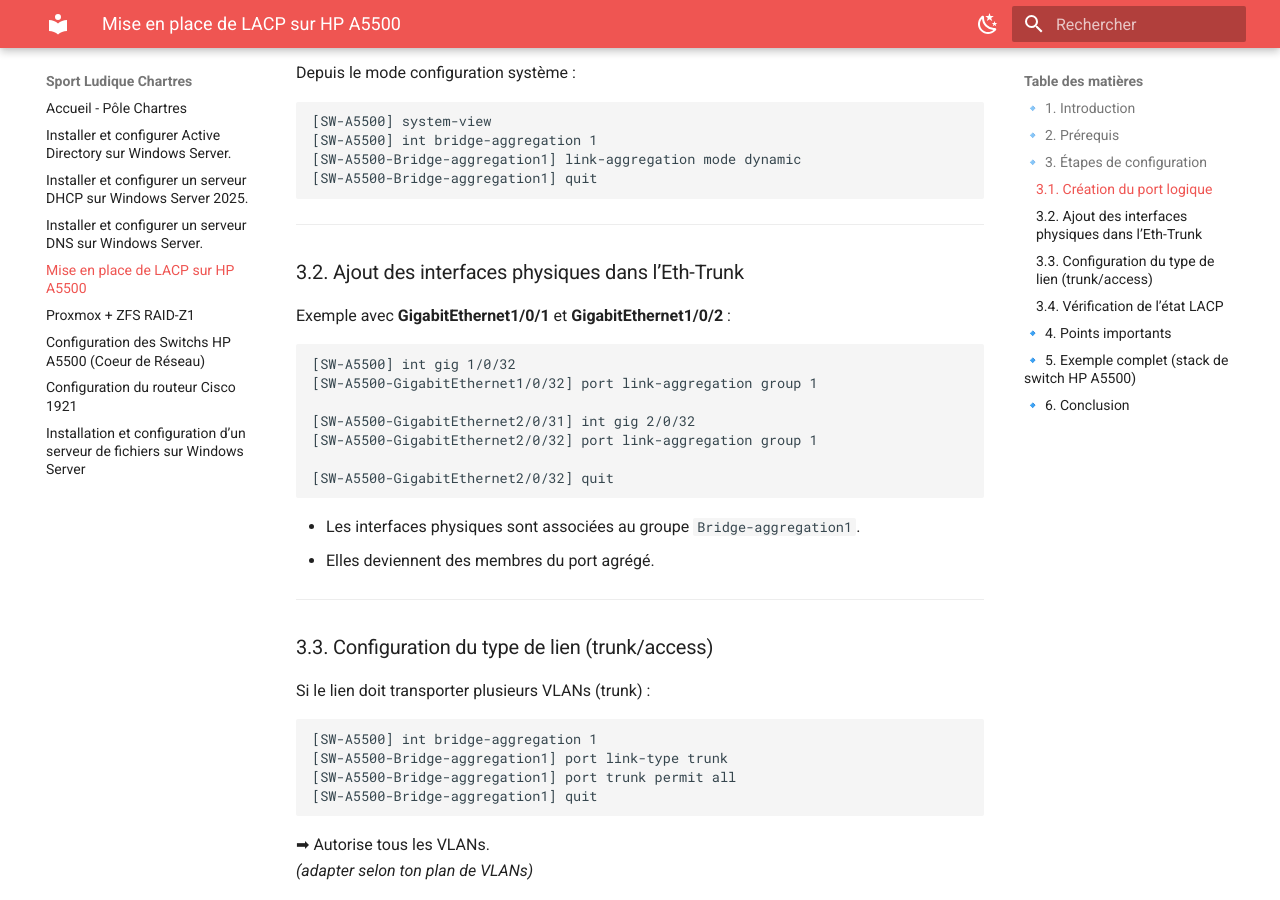
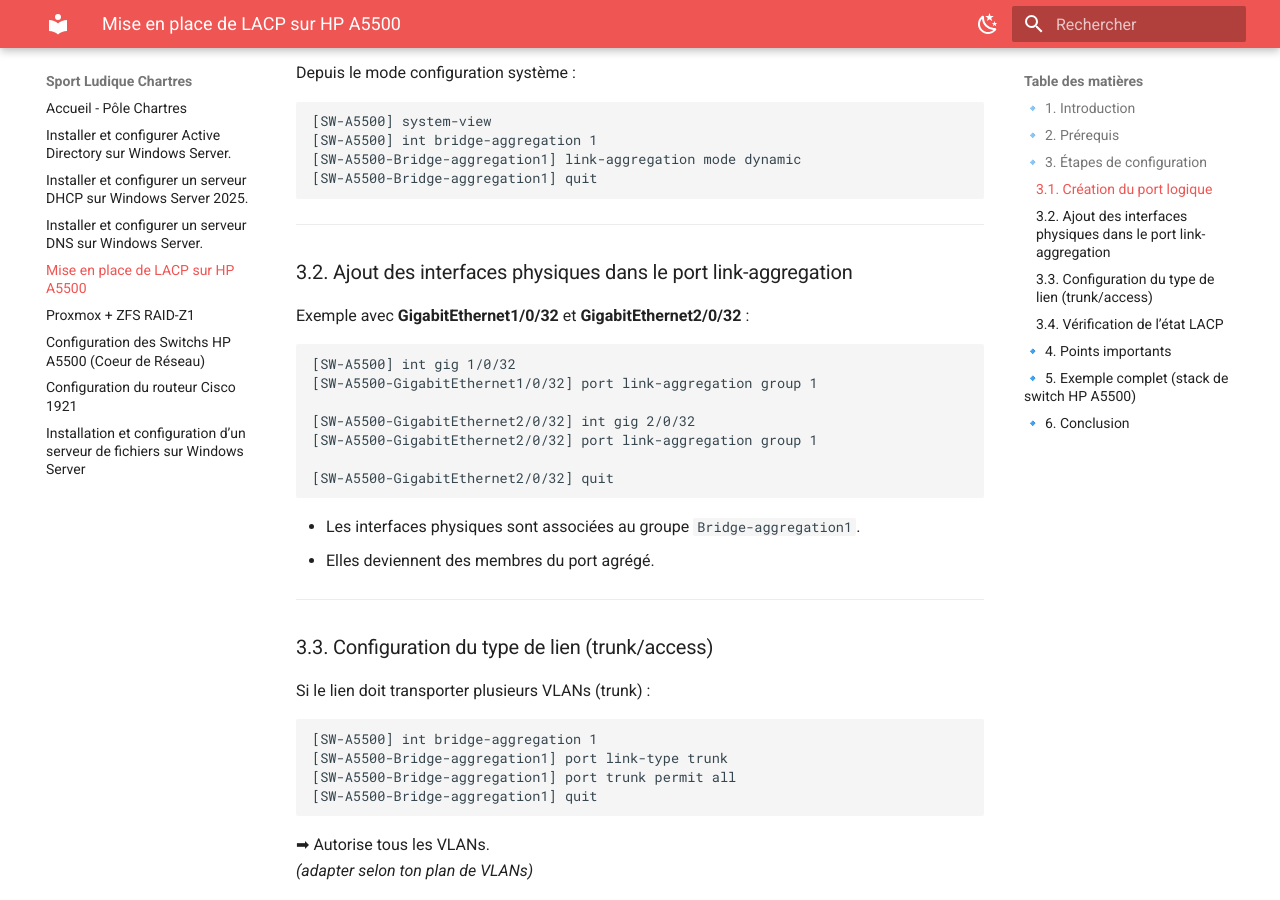
Before and after one commit to Sym-0ne/sport-ludique-Chartres, an MkDocs documentation site: the page built from docs/lacp_hp_a5500.md, in a window 1280 px wide and 900 px high, scrolled down 849 px. Built offline with MkDocs 1.6.1 and Material for MkDocs 9.7.7, drawn with Linux system fonts in a browser that asks for light colours.

Commit message:
Modif doc lacp

````diff
--- a/docs/lacp_hp_a5500.md
+++ b/docs/lacp_hp_a5500.md
@@ -34,13 +34,13 @@
 
 ---
 
-### 3.2. Ajout des interfaces physiques dans l’Eth-Trunk
-Exemple avec **GigabitEthernet1/0/1** et **GigabitEthernet1/0/2** :
+### 3.2. Ajout des interfaces physiques dans le port link-aggregation
+Exemple avec **GigabitEthernet1/0/32** et **GigabitEthernet2/0/32** :
 ```
 [SW-A5500] int gig 1/0/32
 [SW-A5500-GigabitEthernet1/0/32] port link-aggregation group 1
 
-[SW-A5500-GigabitEthernet2/0/31] int gig 2/0/32
+[SW-A5500-GigabitEthernet2/0/32] int gig 2/0/32
 [SW-A5500-GigabitEthernet2/0/32] port link-aggregation group 1
 
 [SW-A5500-GigabitEthernet2/0/32] quit
````
